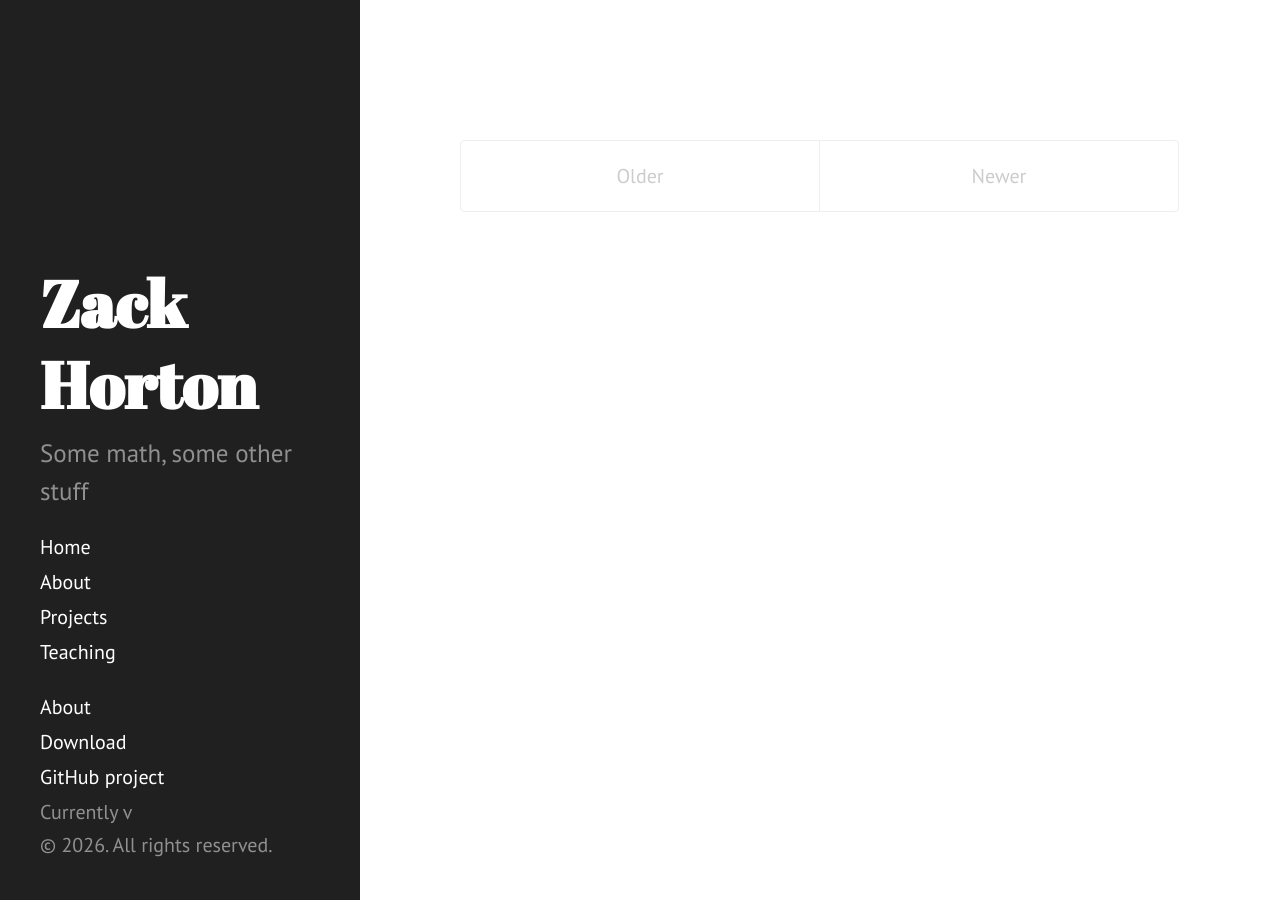
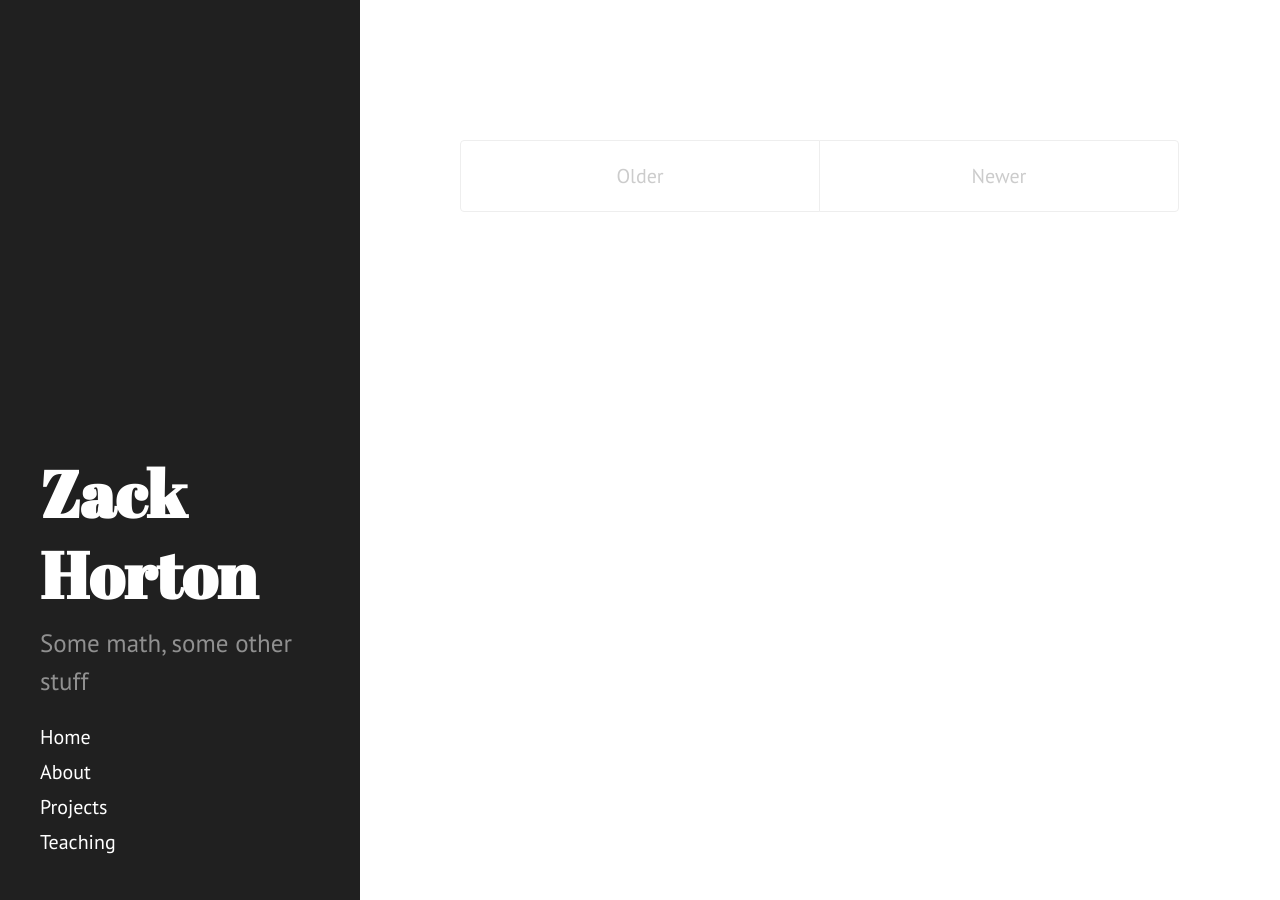
Before and after one commit to zackaryhorton/zackaryhorton.github.io, a Jekyll site: the page built from index.html, in a window 1280 px wide. Built offline with Jekyll 4.4.1, drawn with Linux system fonts in a browser that asks for light colours; Markdown is read by kramdown in place of the engine named in the settings.

Commit message:
Update sidebar.html

```diff
--- a/_includes/sidebar.html
+++ b/_includes/sidebar.html
@@ -16,25 +16,5 @@
       <a class="sidebar-nav-item" href="{{ '/teaching/' | relative_url }}">Teaching</a>
     </nav>
 
-      {% comment %}
-        The code below dynamically generates a sidebar nav of pages with
-        `layout: page` in the front-matter. See readme for usage.
-      {% endcomment %}
-
-      {% assign pages_list = site.pages %}
-      {% for node in pages_list %}
-        {% if node.title != null %}
-          {% if node.layout == "page" %}
-            <a class="sidebar-nav-item{% if page.url == node.url %} active{% endif %}" href="{{ node.url }}">{{ node.title }}</a>
-          {% endif %}
-        {% endif %}
-      {% endfor %}
-
-      <a class="sidebar-nav-item" href="{{ site.github.repo }}/archive/v{{ site.version }}.zip">Download</a>
-      <a class="sidebar-nav-item" href="{{ site.github.repo }}">GitHub project</a>
-      <span class="sidebar-nav-item">Currently v{{ site.version }}</span>
-    </nav>
-
-    <p>&copy; {{ site.time | date: '%Y' }}. All rights reserved.</p>
   </div>
 </div>
```
